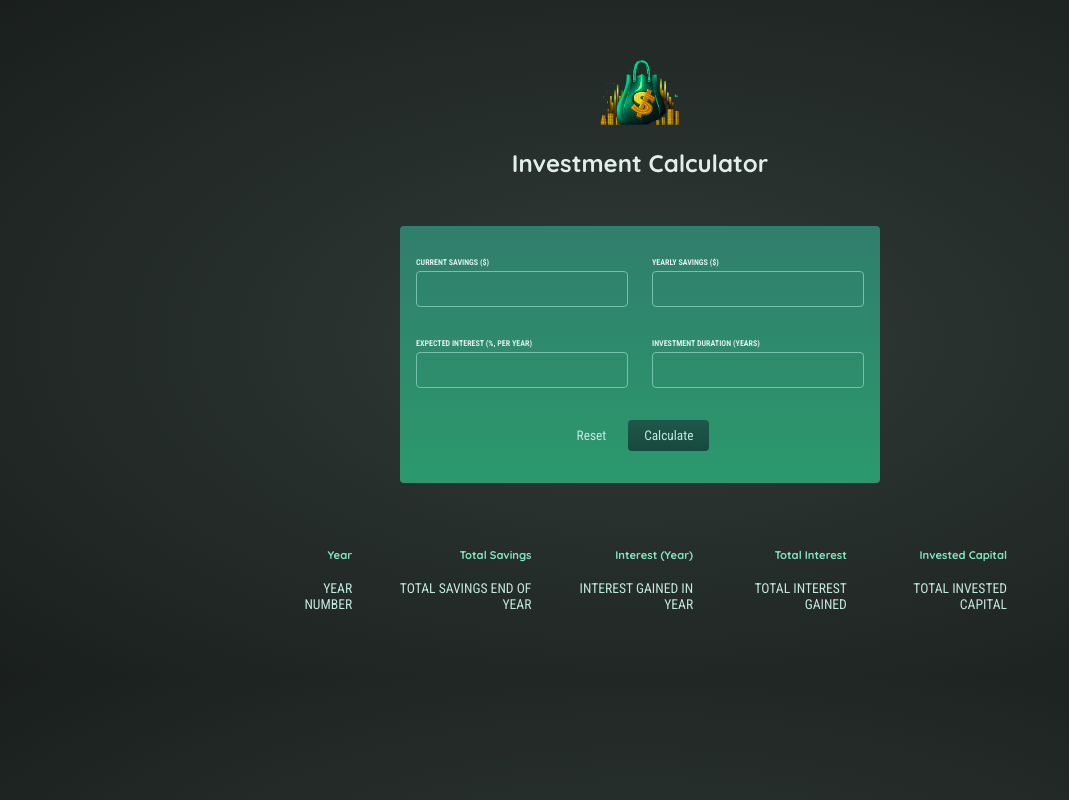
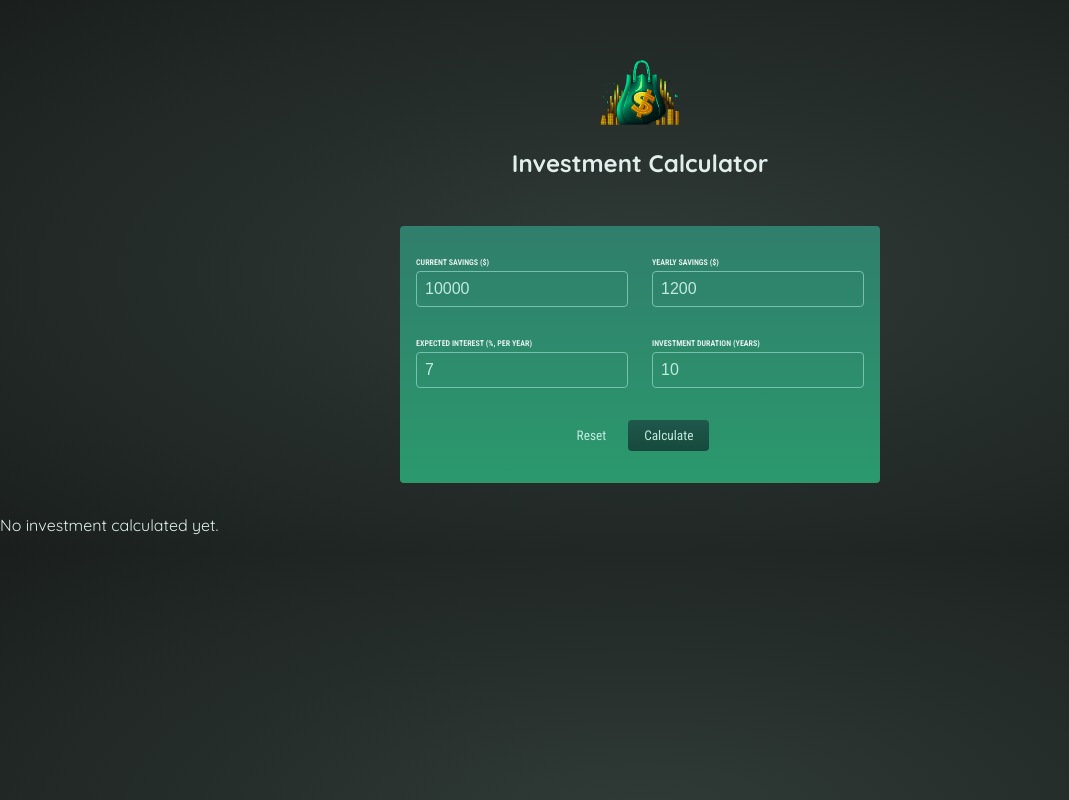
Before and after one commit to svd-serhii/Investment-calculator, a React (Create React App) app: page / in a window 1280 px wide. Shown: the whole page, without its empty margins (0-1069 px from the left). Built offline with nearby package versions, Linux system fonts and the light colour scheme.

Commit message:
add all components, handlers

```diff
--- a/src/App.js
+++ b/src/App.js
@@ -1,44 +1,43 @@
+import { useState } from "react";
 import Header from "./components/Header/Header";
 import InputForm from "./components/InputForm/InputForm";
 import ResultsTable from "./components/ResultsTable/ResultsTable";
 
 function App() {
+  const [userInput, setUserInput] = useState(null);
+
   const calculateHandler = (userInput) => {
-    // Should be triggered when form is submitted
-    // You might not directly want to bind it to the submit event on the form though...
+    setUserInput(userInput);
+  };
 
-    const yearlyData = []; // per-year results
+  const yearlyData = [];
 
-    let currentSavings = +userInput["current-savings"]; // feel free to change the shape of this input object!
-    const yearlyContribution = +userInput["yearly-contribution"]; // as mentioned: feel free to change the shape...
+  if (userInput) {
+    let currentSavings = +userInput["current-savings"];
+    const yearlyContribution = +userInput["yearly-contribution"];
     const expectedReturn = +userInput["expected-return"] / 100;
     const duration = +userInput["duration"];
 
-    // The below code calculates yearly results (total savings, interest etc)
     for (let i = 0; i < duration; i++) {
       const yearlyInterest = currentSavings * expectedReturn;
       currentSavings += yearlyInterest + yearlyContribution;
       yearlyData.push({
-        // feel free to change the shape of the data pushed to the array!
         year: i + 1,
         yearlyInterest: yearlyInterest,
         savingsEndOfYear: currentSavings,
         yearlyContribution: yearlyContribution,
       });
     }
-
-    // do something with yearlyData ...
-  };
+  }
 
   return (
     <div>
       <Header />
 
-      <InputForm />
+      <InputForm onCalculate={calculateHandler} />
 
-      {/* Todo: Show below table conditionally (only once result data is available) */}
-      {/* Show fallback text if no data is available */}
-      <ResultsTable />
+      {!userInput && <p>No investment calculated yet.</p>}
+      {userInput && <ResultsTable data={yearlyData} initialInvestment={userInput["current-savings"]} />}
     </div>
   );
 }
--- a/src/components/InputForm/InputForm.js
+++ b/src/components/InputForm/InputForm.js
@@ -1,38 +1,80 @@
-import React from "react";
+import React, { useState } from "react";
 import Button from "../UI/Button/Button";
 
-const InputForm = () => {
+const initialState = {
+  "current-savings": 10000,
+  "yearly-contribution": 1200,
+  "expected-return": 7,
+  duration: 10,
+};
+
+const InputForm = (props) => {
+  const [userInput, setUserInput] = useState(initialState);
+
+  const submitHandler = (event) => {
+    event.preventDefault();
+
+    props.onCalculate(userInput);
+  };
+
+  const resetHandler = () => {
+    setUserInput(initialState);
+  };
+
+  const inputChangeHandler = (input, value) => {
+    setUserInput((prevState) => {
+      return {
+        ...prevState,
+        [input]: value,
+      };
+    });
+  };
+
   return (
-    <form className="form">
+    <form className="form" onSubmit={submitHandler}>
       <div className="input-group">
         <p>
           <label htmlFor="current-savings">Current Savings ($)</label>
-          <input type="number" id="current-savings" />
+          <input
+            onChange={(e) => inputChangeHandler("current-savings", e.target.value)}
+            value={userInput["current-savings"]}
+            type="number"
+            id="current-savings"
+          />
         </p>
         <p>
           <label htmlFor="yearly-contribution">Yearly Savings ($)</label>
-          <input type="number" id="yearly-contribution" />
+          <input
+            onChange={(e) => inputChangeHandler("yearly-contribution", e.target.value)}
+            value={userInput["yearly-contribution"]}
+            type="number"
+            id="yearly-contribution"
+          />
         </p>
       </div>
       <div className="input-group">
         <p>
           <label htmlFor="expected-return">Expected Interest (%, per year)</label>
-          <input type="number" id="expected-return" />
+          <input
+            onChange={(e) => inputChangeHandler("expected-return", e.target.value)}
+            value={userInput["expected-return"]}
+            type="number"
+            id="expected-return"
+          />
         </p>
         <p>
           <label htmlFor="duration">Investment Duration (years)</label>
-          <input type="number" id="duration" />
+          <input
+            onChange={(e) => inputChangeHandler("duration", e.target.value)}
+            value={userInput["duration"]}
+            type="number"
+            id="duration"
+          />
         </p>
       </div>
       <p className="actions">
-        {/* <button type="reset" className="buttonAlt">
-          Reset
-        </button> */}
-        <Button type={"reset"} className={"buttonAlt"} text={"Reset"}></Button>
+        <Button onClick={resetHandler} type={"reset"} className={"buttonAlt"} text={"Reset"}></Button>
         <Button type={"submit"} className={"button"} text={"Calculate"}></Button>
-        {/* <button type="submit" className="button">
-          Calculate
-        </button> */}
       </p>
     </form>
   );
--- a/src/components/ResultsTable/ResultsTable.js
+++ b/src/components/ResultsTable/ResultsTable.js
@@ -1,6 +1,13 @@
 import React from "react";
 
-const ResultsTable = () => {
+const formatter = new Intl.NumberFormat("en-US", {
+  style: "currency",
+  currency: "USD",
+  minimumFractionDigits: 2,
+  maximumFractionDigits: 2,
+});
+
+const ResultsTable = (props) => {
   return (
     <table className="result">
       <thead>
@@ -13,13 +20,19 @@ const ResultsTable = () => {
         </tr>
       </thead>
       <tbody>
-        <tr>
-          <td>YEAR NUMBER</td>
-          <td>TOTAL SAVINGS END OF YEAR</td>
-          <td>INTEREST GAINED IN YEAR</td>
-          <td>TOTAL INTEREST GAINED</td>
-          <td>TOTAL INVESTED CAPITAL</td>
-        </tr>
+        {props.data.map((yearlyData) => (
+          <tr key={yearlyData.year}>
+            <td>{yearlyData.year}</td>
+            <td>{formatter.format(yearlyData.savingsEndOfYear)}</td>
+            <td>{formatter.format(yearlyData.yearlyInterest)}</td>
+            <td>
+              {formatter.format(
+                yearlyData.savingsEndOfYear - props.initialInvestment - yearlyData.yearlyContribution * yearlyData.year
+              )}
+            </td>
+            <td>{formatter.format(props.initialInvestment + yearlyData.yearlyContribution * yearlyData.year)}</td>
+          </tr>
+        ))}
       </tbody>
     </table>
   );
--- a/src/components/UI/Button/Button.js
+++ b/src/components/UI/Button/Button.js
@@ -2,7 +2,7 @@ import React from "react";
 
 const Button = (props) => {
   return (
-    <button type={props.type} className={props.className}>
+    <button onClick={props.onClick} type={props.type} className={props.className}>
       {props.text}
     </button>
   );
```
